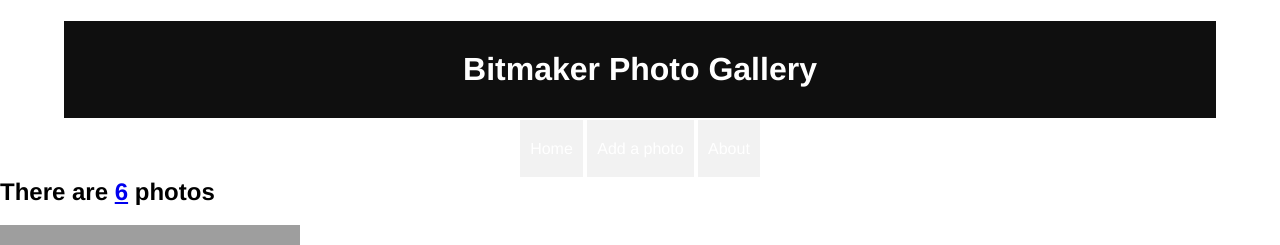
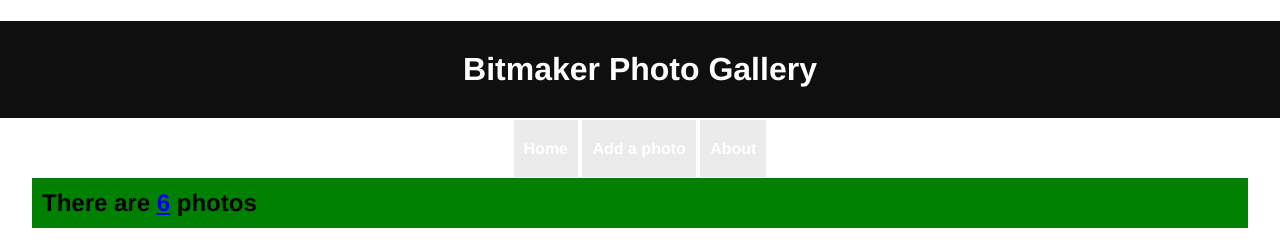
Before and after one commit to jeffrothwell/css-display-layout, a plain HTML site: page index.html in a window 1280 px wide. Shown: the top 245 px of the page. Drawn offline with nearby package versions, Linux system fonts and the light colour scheme; grey boxes are pictures that could not be loaded.

Commit message:
style head of pic gallery

```diff
--- a/style.css
+++ b/style.css
@@ -4,24 +4,35 @@
 }
 
 header {
-  width: 90%;
   margin: 0 auto;
+  font-weight: bold;
+  text-align: center;
 }
 
 h1 {
   background-color: #0F0F0F;
   color: #FFFFFF;
-  text-align: center;
   padding: 30px 0;
 }
 
-nav {
+/*nav {
   text-align: center;
-}
+}*/
 
 nav a {
   text-decoration: none;
-  background-color: #F2F2F2;
+  background-color: #EBEBEB;
   color: white;
   padding: 20px 10px;
 }
+
+main {
+  width: 95%;
+  margin: 4px auto;
+}
+
+.gallery-head {
+  background-color: green;
+  padding-left: 10px;
+  line-height: 50px;
+}
```
